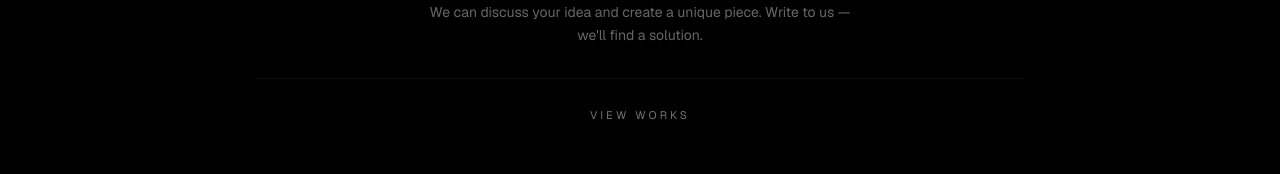
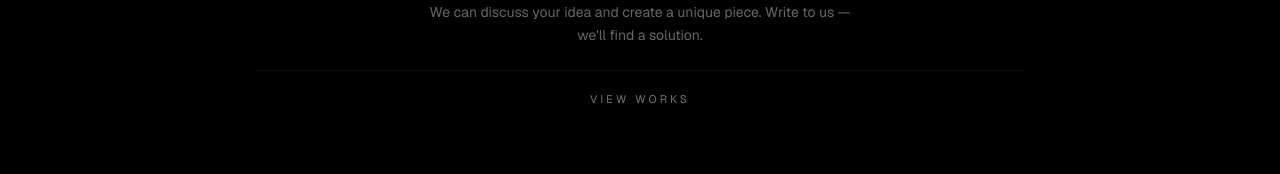
Before and after one commit to genfreemix/dujari, a Next.js app: page /contact in a window 1280 px wide. Shown: the part 505-679 px from the top of the page. Built offline with nearby package versions, Linux system fonts and the light colour scheme.

Commit message:
fix: tighten bottom spacing on contact page

```diff
--- a/src/app/contact/page.tsx
+++ b/src/app/contact/page.tsx
@@ -17,7 +17,7 @@ export default function ContactPage() {
 
   return (
     <div className="pt-14 md:pt-16 bg-black min-h-screen">
-      <section className="pt-10 pb-20 md:pt-12 md:pb-28">
+      <section className="pt-10 pb-10 md:pt-12 md:pb-14">
         <div className="max-w-5xl mx-auto px-6">
           <div className="max-w-3xl mx-auto text-center">
             <div>
@@ -61,7 +61,7 @@ export default function ContactPage() {
                 ))}
               </div>
 
-              <div className="mt-8 pt-7 border-t border-white/5 flex justify-center">
+              <div className="mt-6 pt-5 border-t border-white/5 flex justify-center">
                 <Link
                   href="/gallery"
                   className="inline-flex items-center justify-center text-[11px] tracking-[0.28em] uppercase text-white/45 hover:text-white/70 transition-colors duration-200"
```
